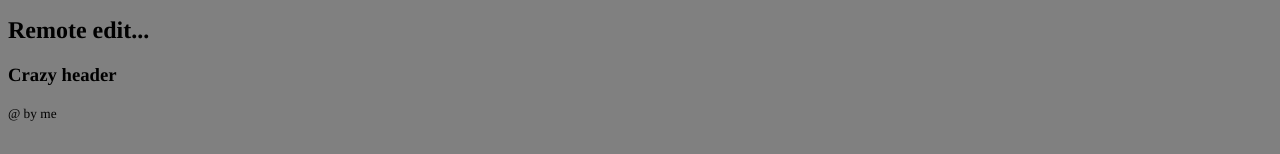
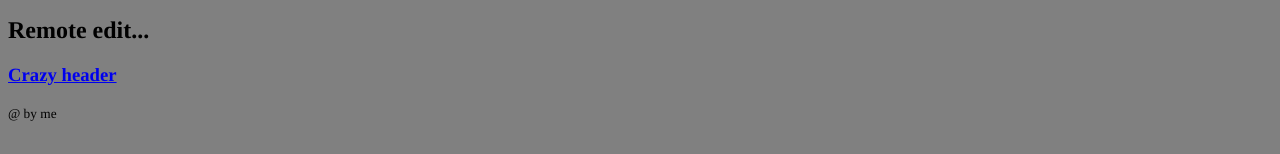
Before and after one commit to Xinef/jekyll, a plain HTML site: page index.html in a window 1280 px wide. Shown: the part 207-361 px from the top of the page. Drawn offline with Linux system fonts and the light colour scheme.

Commit message:
Add link to about.html.

```diff
--- a/index.html
+++ b/index.html
@@ -18,7 +18,7 @@
     <h2>Remote edit...</h2>
 
     <header>
-      <h3>Crazy header</h3>
+      <h3><a href="about.html">Crazy header</a></h3>
     </header>
 
     <footer>
```
